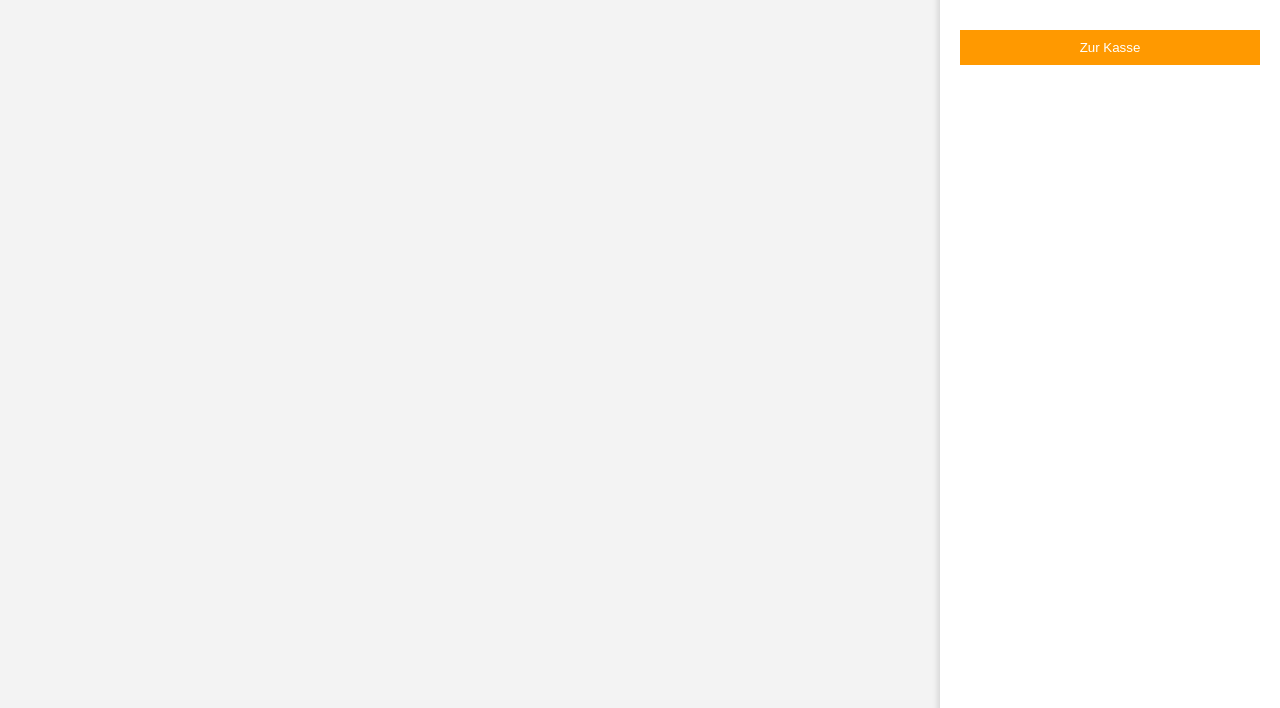
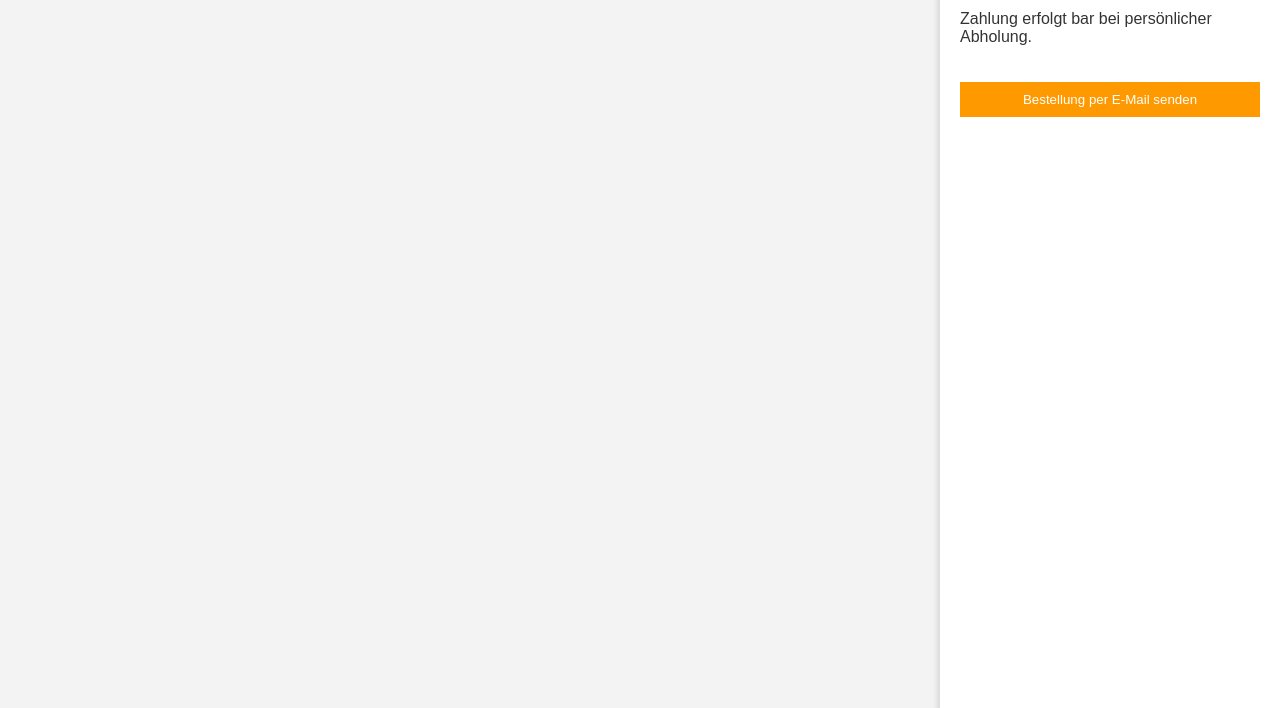
Before and after one commit to Leusch25/bestellenbeileon, a plain HTML site: page index.html in a window 1280 px wide. Both pictures are taken after a click on the button "Warenkorb anzeigen". Shown: the part 92-800 px from the top of the page. Drawn offline with Linux system fonts and the light colour scheme.

Commit message:
ki added this

```diff
--- a/index.html
+++ b/index.html
@@ -19,7 +19,8 @@
             <h2>Warenkorb</h2>
             <ul id="cart-items"></ul>
             <p id="cart-total">Gesamt: €0.00</p>
-            <button onclick="checkout()">Zur Kasse</button>
+            <p>Zahlung erfolgt bar bei persönlicher Abholung.</p>
+            <button onclick="checkout()">Bestellung per E-Mail senden</button>
         </div>
     </main>
 
--- a/script.js
+++ b/script.js
@@ -62,7 +62,26 @@ function checkout() {
         alert('Ihr Warenkorb ist leer!');
         return;
     }
-    alert('Bestellung erfolgreich! Vielen Dank für Ihren Einkauf.');
+
+    // Warenkorb-Inhalt für E-Mail zusammenstellen
+    let emailBody = 'Neue Bestellung:\n\n';
+    let total = 0;
+    cart.forEach(item => {
+        emailBody += `${item.name} - €${item.price.toFixed(2)} x ${item.quantity}\n`;
+        total += item.price * item.quantity;
+    });
+    emailBody += `\nGesamt: €${total.toFixed(2)}\n\n`;
+    emailBody += 'Zahlung erfolgt bar bei persönlicher Abholung.\n';
+    emailBody += 'Bitte bestätigen Sie die Bestellung.';
+
+    // E-Mail-Link erstellen (ersetze 'deine-email@example.com' mit der tatsächlichen E-Mail)
+    const emailSubject = 'Neue Bestellung';
+    const emailLink = `mailto:l.grill@hgs-singen.online?subject=${encodeURIComponent(emailSubject)}&body=${encodeURIComponent(emailBody)}`;
+
+    // E-Mail öffnen
+    window.location.href = emailLink;
+
+    // Warenkorb leeren
     cart = [];
     updateCartDisplay();
     toggleCart();
```
Also changed, not shown: 1 other file.
